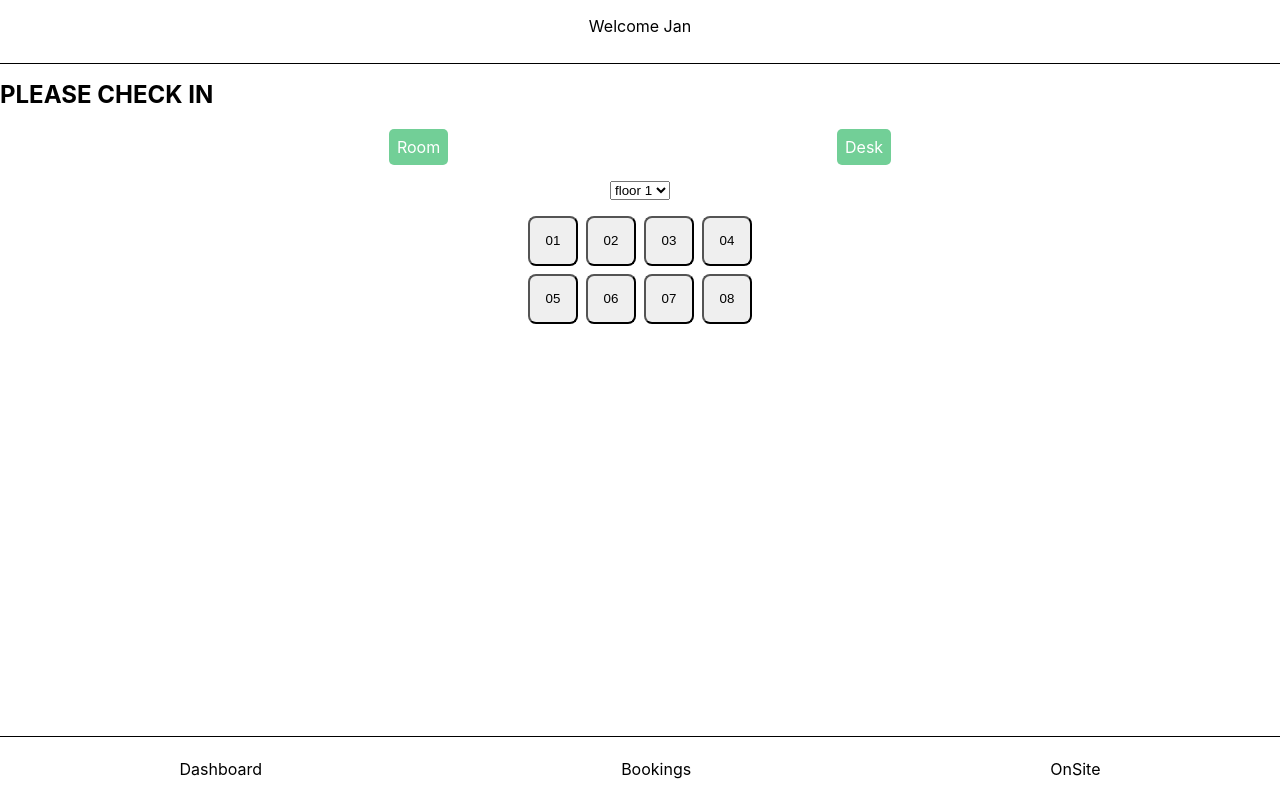
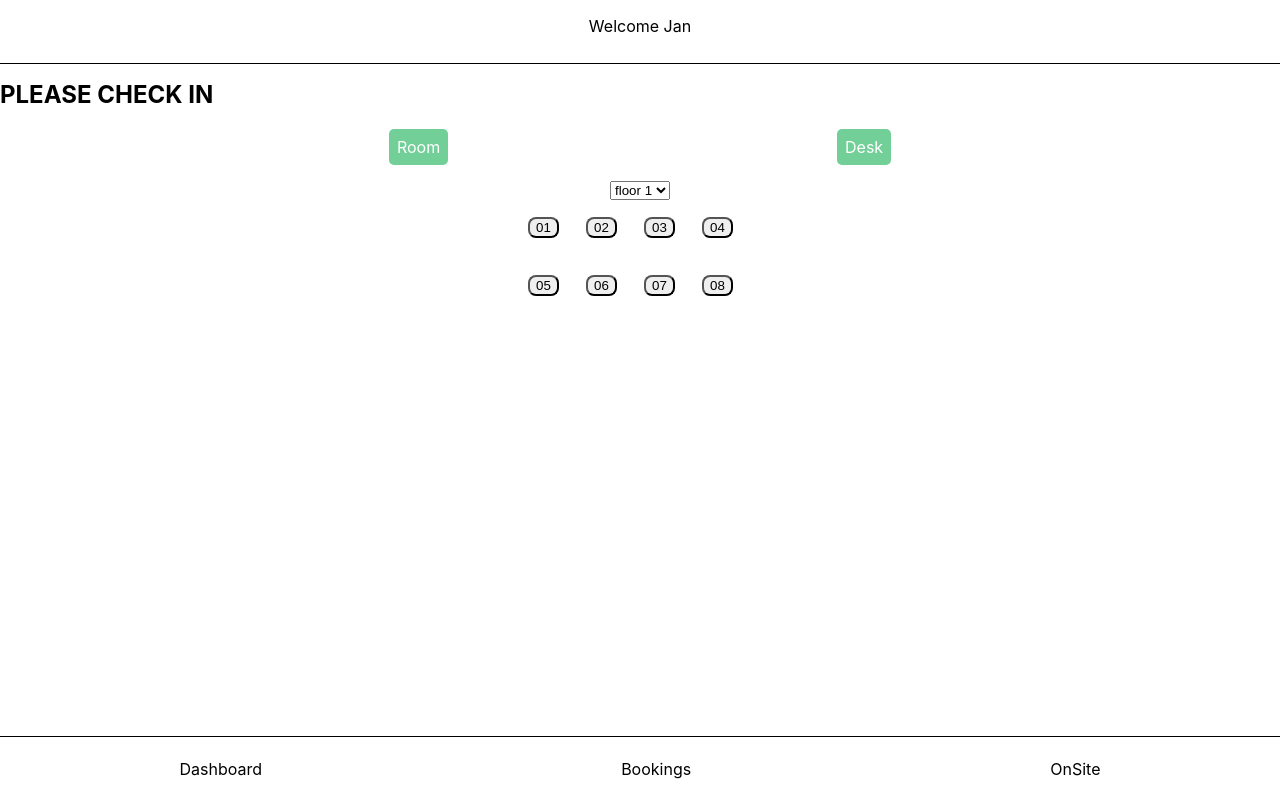
Before and after one commit to nikwilms/capstone-project, a Next.js app: page /dashboard in a window 1280 px wide. Built offline with nearby package versions, Linux system fonts and the light colour scheme.

Commit message:
link to booking page after clicking desk and show desk name

```diff
--- a/components/dashboard/roommaps/RoomRen.js
+++ b/components/dashboard/roommaps/RoomRen.js
@@ -1,12 +1,21 @@
 import React from 'react';
 import Seat from './Seat';
 import styled from 'styled-components';
+import Link from 'next/dist/client/link';
 
 const RoomRen = ({ selected }) => {
   return (
     <Wrapper>
       {selected.map((selections) => {
-        return <Seat name={selections.desk} key={selections.desk} />;
+        return (
+          <>
+            <Link href={'/booking/' + selections.desk}>
+              <a>
+                <Seat name={selections.desk} key={selections.desk} />
+              </a>
+            </Link>
+          </>
+        );
       })}
     </Wrapper>
   );
--- a/pages/dashboard.js
+++ b/pages/dashboard.js
@@ -1,14 +1,15 @@
 import React from 'react';
 import styled from 'styled-components';
-import Welcome from '../components/dashboard/Welcome';
+
 import Reminder from '../components/dashboard/Reminder';
 import RoomOrDesk from '../components/dashboard/RoomOrDesk';
-import Footer from '../components/Footer';
 import RoomRen from '../components/dashboard/roommaps/RoomRen';
 import Content from '../components/Content';
+import Booking from './booking';
 
 const Dashboard = () => {
   //put is later on in a JSON and fetch the data
+  //for each floor, choose desk or room
   const deskFloorOne = [
     { desk: '01', isBooked: false },
     { desk: '02', isBooked: false },
```
Also changed, not shown: pages/booking/[id].js (added, +22 -0 lines).
